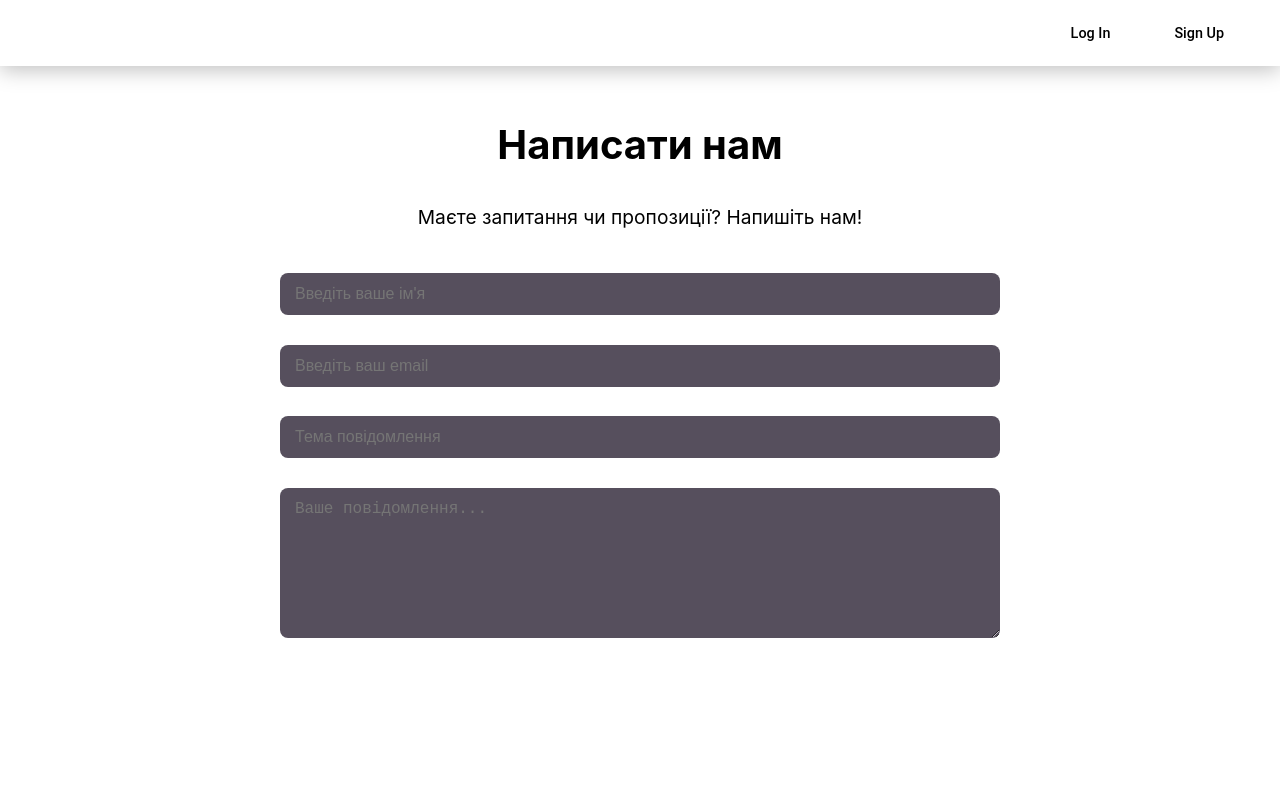
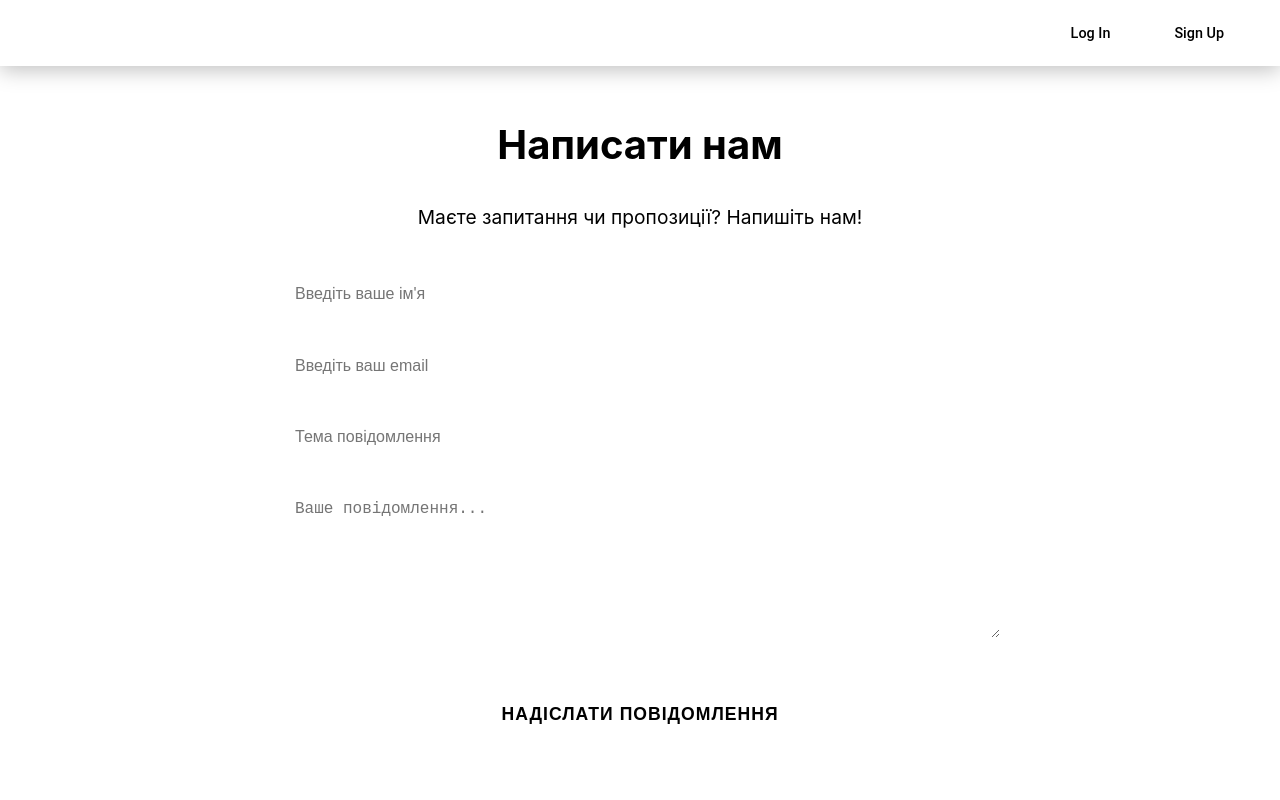
Before and after one commit to De-Light-n/HOMIE-Downloader, a React (Create React App) app in the folder homie-downloader/: page /letschat in a window 1280 px wide. Shown: the top 800 px of the page. Built offline with nearby package versions, Linux system fonts and the light colour scheme; no server answers.

Commit message:
Профіль зміни

```diff
--- a/homie-downloader/src/Pages/Chat/LetsChat.css
+++ b/homie-downloader/src/Pages/Chat/LetsChat.css
@@ -1,21 +1,22 @@
 .lets-chat-page {
-    font-family: "Inter", Arial, sans-serif;
+    font-family: var(--font-family, "Inter", Arial, sans-serif); /* Updated */
     color: var(--text-primary);
-    padding: 80px 20px;
-    min-height: calc(100vh - 160px);
-    background-color: transparent;
+    padding: 80px 20px; /* Assumes 80px header */
+    min-height: calc(100vh - 160px); /* Adjust if header/footer total height differs */
+    background-color: transparent; /* To show global animated background */
     position: relative;
-    z-index: 1;
+    z-index: 1; /* Above background, below modals */
 }
 
 .lets-chat-container {
     max-width: 800px;
     margin: 0 auto;
     padding: 40px;
-    background: var(--header-bg);
+    background: var(--header-bg); /* Or var(--bg-secondary) for a card-like feel */
     border-radius: 16px;
     border: 1px solid var(--border-color);
-    box-shadow: 0 0 20px rgba(var(--primary-color), 0.2);
+    /* box-shadow: 0 0 20px rgba(var(--primary-color), 0.2); -- Old */
+    box-shadow: 0 0 20px color-mix(in srgb, var(--primary-color) 20%, transparent); /* Updated */
 }
 
 .lets-chat-title {
@@ -45,7 +46,8 @@
     text-align: center;
     margin-bottom: 40px;
     line-height: 1.6;
-    text-shadow: 0 0 5px rgba(var(--primary-color), 0.3);
+    /* text-shadow: 0 0 5px rgba(var(--primary-color), 0.3); -- Old */
+    text-shadow: 0 0 5px color-mix(in srgb, var(--primary-color) 30%, transparent); /* Updated */
 }
 
 .contact-form {
@@ -62,13 +64,14 @@
 
 .form-group label {
     font-size: 1.1rem;
-    color: var(--primary-dark);
+    color: var(--primary-dark); /* Or var(--text-secondary) for less emphasis */
 }
 
 .form-group input,
 .form-group textarea {
     padding: 12px 15px;
-    background: rgba(15, 5, 25, 0.7);
+    /* background: rgba(15, 5, 25, 0.7); -- Old specific color */
+    background: color-mix(in srgb, var(--bg-secondary) 80%, transparent); /* Updated: themed, semi-transparent */
     border: 1px solid var(--border-color);
     border-radius: 8px;
     color: var(--text-primary);
@@ -91,7 +94,9 @@
 .submit-btn {
     padding: 16px 30px;
     background: linear-gradient(45deg, var(--primary-color), var(--primary-dark));
-    color: white;
+    color: var(--text-primary); /* Updated: Assumes --text-primary contrasts with --primary-color.
+                                   A dedicated --text-on-primary variable would be more robust.
+                                   Original was 'white'. */
     border: none;
     border-radius: 12px;
     font-size: 1.1rem;
@@ -104,25 +109,35 @@
     position: relative;
     overflow: hidden;
     z-index: 1;
-    box-shadow: 0 0 15px rgba(var(--primary-color), 0.5);
+    /* box-shadow: 0 0 15px rgba(var(--primary-color), 0.5); -- Old */
+    box-shadow: 0 0 15px color-mix(in srgb, var(--primary-color) 50%, transparent); /* Updated */
 }
 
 .submit-btn::before {
     content: '';
     position: absolute;
     top: 0;
-    left: -100%;
+    left: -100%; /* For hover animation */
     width: 100%;
     height: 100%;
-    background: linear-gradient(45deg, var(--primary-dark), var(--primary-color));
+    background: linear-gradient(45deg, var(--primary-dark), var(--primary-color)); /* Reversed gradient for hover effect */
     transition: all 0.4s ease;
     z-index: -1;
 }
 
 .submit-btn:hover {
     transform: translateY(-3px);
-    box-shadow: 0 0 25px var(--primary-color);
+    box-shadow: 0 0 25px var(--primary-color); /* Increased glow on hover */
 }
+
+/* The ::before element is often used for a swipe/fill hover effect on buttons.
+   If the intent is a color change on hover using the ::before, it should become visible.
+   Example:
+   .submit-btn:hover::before { left: 0; }
+   However, the current :hover already changes box-shadow and transform,
+   and the ::before has a similar gradient to the button itself.
+   If it's for a subtle effect or future use, it's fine.
+*/
 
 .contact-info {
     margin-top: 50px;
@@ -134,7 +149,7 @@
 
 .contact-info h3 {
     font-size: 1.3rem;
-    color: var(--primary-dark);
+    color: var(--primary-dark); /* Or var(--text-primary) with different font-weight */
     margin-bottom: 20px;
     text-shadow: 0 0 8px var(--primary-dark);
 }
@@ -159,7 +174,7 @@
     position: absolute;
     bottom: 0;
     left: 0;
-    width: 0;
+    width: 0; /* Animates to 100% on hover */
     height: 1px;
     background: var(--primary-dark);
     transition: width 0.3s ease;
@@ -196,8 +211,8 @@
 
 @media (max-width: 768px) {
     .lets-chat-container {
-        padding: 30px 20px;
-        margin: 20px;
+        padding: 30px 20px; /* Reduced padding on smaller screens */
+        margin: 20px; /* Added margin to prevent touching screen edges */
     }
 
     .lets-chat-title {
```
